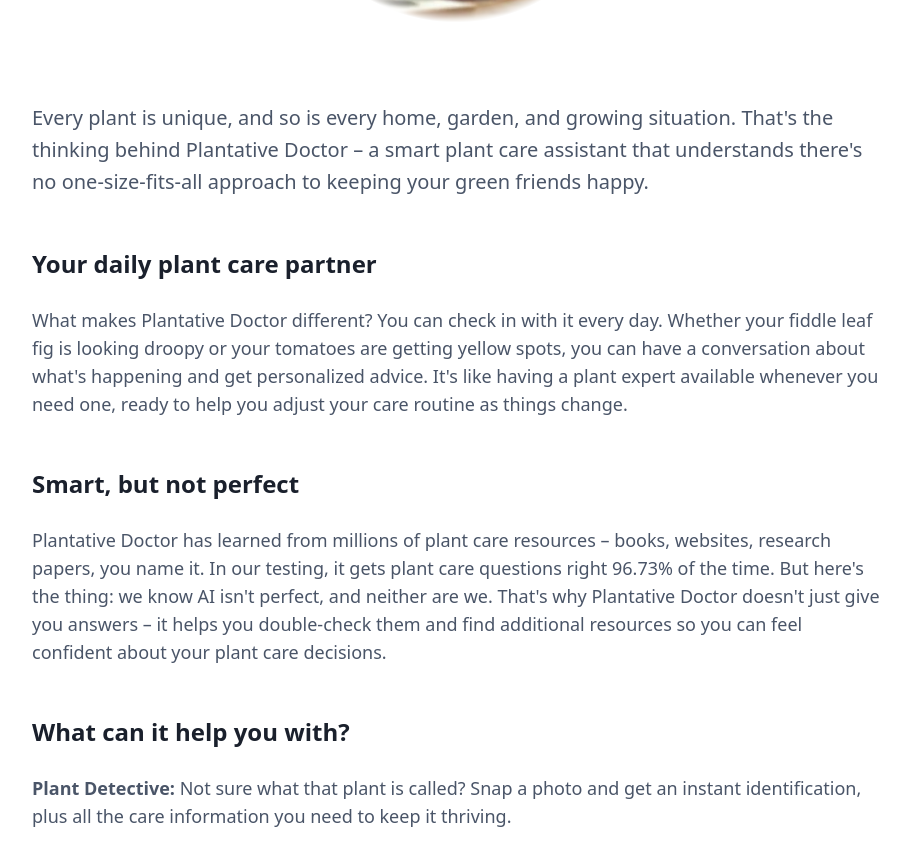
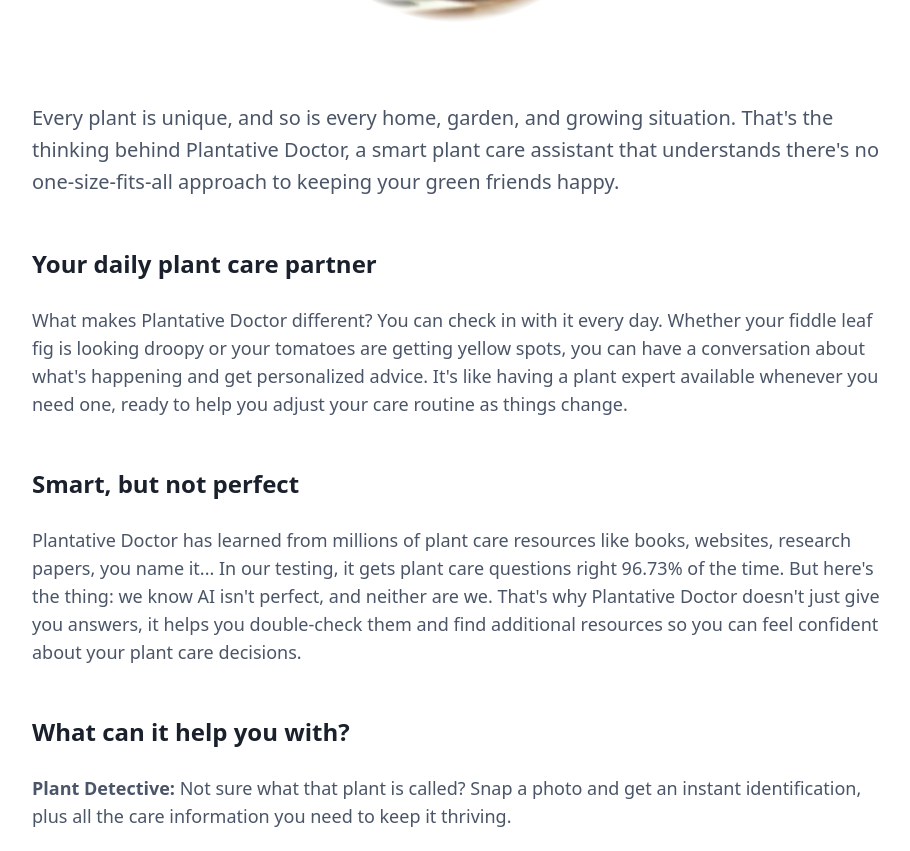
Before and after one commit to slverpla/slverpla.github.io, a Next.js app: page /plantative-doctor in a window 1280 px wide. Shown: the part 544-1395 px from the top of the page, without its empty margins (184-1094 px from the left). Built offline with nearby package versions, Linux system fonts and the light colour scheme.

Commit message:
remove ai dashes

```diff
--- a/src/templates/PlantativeDoctor.tsx
+++ b/src/templates/PlantativeDoctor.tsx
@@ -29,7 +29,7 @@
       <div className="prose prose-lg max-w-none">
         <p className="mb-8 text-xl leading-8 text-gray-700">
           Every plant is unique, and so is every home, garden, and growing
-          situation. That&apos;s the thinking behind Plantative Doctor – a smart
+          situation. That&apos;s the thinking behind Plantative Doctor, a smart
           plant care assistant that understands there&apos;s no
           one-size-fits-all approach to keeping your green friends happy.
         </p>
@@ -50,13 +50,13 @@
           Smart, but not perfect
         </h2>
         <p className="mb-8 text-lg leading-7 text-gray-700">
-          Plantative Doctor has learned from millions of plant care resources –
-          books, websites, research papers, you name it. In our testing, it gets
-          plant care questions right 96.73% of the time. But here&apos;s the
-          thing: we know AI isn&apos;t perfect, and neither are we. That&apos;s
-          why Plantative Doctor doesn&apos;t just give you answers – it helps
-          you double-check them and find additional resources so you can feel
-          confident about your plant care decisions.
+          Plantative Doctor has learned from millions of plant care resources
+          like books, websites, research papers, you name it... In our testing,
+          it gets plant care questions right 96.73% of the time. But here&apos;s
+          the thing: we know AI isn&apos;t perfect, and neither are we.
+          That&apos;s why Plantative Doctor doesn&apos;t just give you answers,
+          it helps you double-check them and find additional resources so you
+          can feel confident about your plant care decisions.
         </p>
 
         <h2 className="mb-6 mt-12 text-2xl font-semibold text-gray-900">
--- a/src/templates/PlantativeDoctorNL.tsx
+++ b/src/templates/PlantativeDoctorNL.tsx
@@ -29,7 +29,7 @@
       <div className="prose prose-lg max-w-none">
         <p className="mb-8 text-xl leading-8 text-gray-700">
           Elke plant is uniek, en dat geldt ook voor elk huis, en elke tuin. Dat
-          is de gedachte achter Plantative Doctor – een slimme
+          is de gedachte achter Plantative Doctor, een slimme
           plantenverzorgingsassistent die begrijpt dat er geen one-size-fits-all
           aanpak is om je groene vrienden gelukkig te houden.
         </p>
@@ -51,12 +51,12 @@
         </h2>
         <p className="mb-8 text-lg leading-7 text-gray-700">
           Plantative Doctor heeft geleerd van miljoenen
-          plantenverzorging-bronnen – boeken, websites, onderzoekspapers, noem
-          maar op. In onze tests geeft het in 96,73% van de gevallen het juiste
-          antwoord op plantenverzorging-vragen. Maar hier is het punt: we weten
-          dat AI niet perfect is, en wij ook niet. Daarom geeft Plantative
-          Doctor je niet zomaar antwoorden – het helpt je om ze te controleren
-          en aanvullende bronnen te vinden zodat je je zeker kunt voelen over je
+          plantenverzorging-bronnen zoals boeken, websites, onderzoekspapers,
+          noem maar op. In onze tests geeft het in 96,73% van de gevallen het
+          juiste antwoord op plantenverzorging-vragen. Maar hier is het punt: we
+          weten dat AI niet perfect is, en wij ook niet. Daarom geeft Plantative
+          Doctor je niet zomaar antwoorden, het helpt je om ze te controleren en
+          aanvullende bronnen te vinden zodat je je zeker kunt voelen over je
           plantenverzorging-beslissingen.
         </p>
 
```
